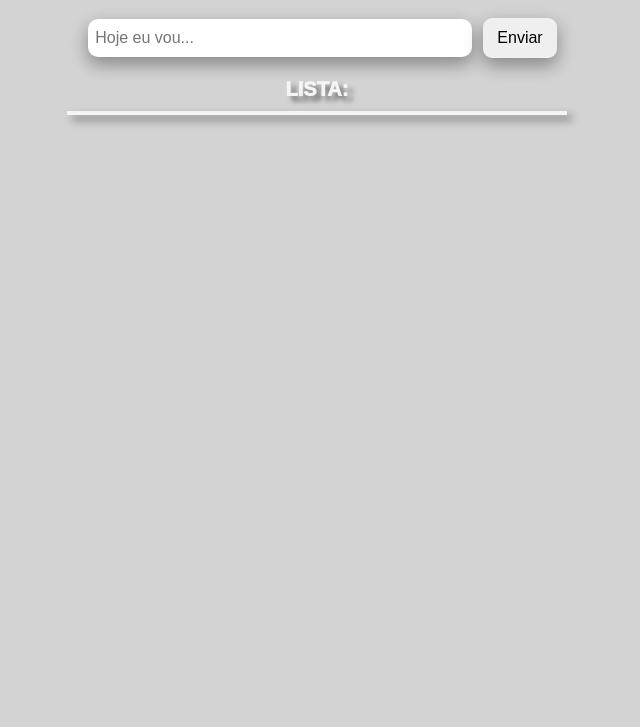
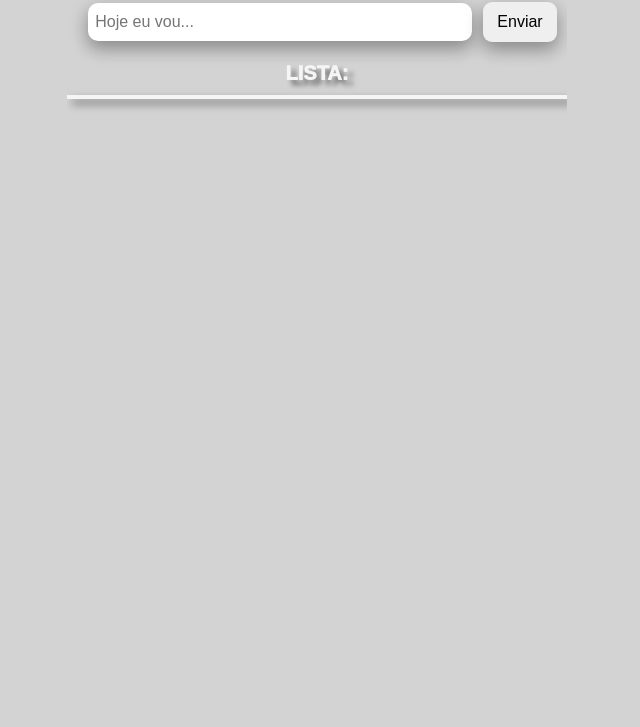
Before and after one commit to Lukiticas/To-do-list, a plain HTML site: page index.html in a window 1280 px wide. Shown: the part 73-800 px from the top of the page, without its empty margins (323-963 px from the left). Drawn offline with Linux system fonts and the light colour scheme.

Commit message:
mais alterações no css

```diff
--- a/assets/style.css
+++ b/assets/style.css
@@ -11,16 +11,19 @@
   -o-appearance: none;
 }
 
-body {
+body,
+html {
   display: flex;
   align-items: center;
   justify-content: center;
   background-color: lightgray;
+  overflow-y: hidden;
+  overflow-x: hidden;
 }
 
 .wrapper {
   width: 100%;
-  height: 100%;
+  align-self: flex-start;
   display: flex;
   flex-direction: column;
   justify-content: center;
```
